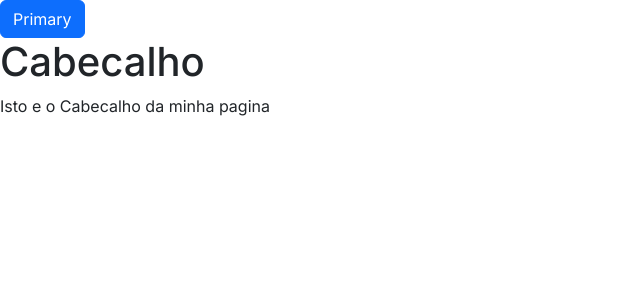
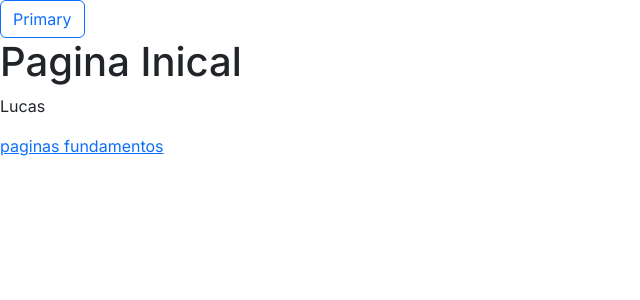
Before and after one commit to lucasrodriguesx/fundamentos, a Next.js app: page / in a window 1280 px wide. Shown: the top 300 px of the page, without its empty margins (0-640 px from the left). Built offline with nearby package versions, Linux system fonts and the light colour scheme.

Commit message:
fundamentos

```diff
--- a/src/app/components/Cabecalho.js
+++ b/src/app/components/Cabecalho.js
@@ -1,9 +1,10 @@
-export default function Cabecalho(){
+export default function Cabecalho(props){
+
     return (
         <>
             <div>
-                <h1>Cabecalho</h1>
-                <p>Isto e o Cabecalho da minha pagina</p>
+                <h1>{props.titulo}</h1>
+                <p>{props.sub}</p>
             </div>
         </>
     )
--- a/src/app/page.js
+++ b/src/app/page.js
@@ -1,13 +1,14 @@
-
 import { Button } from "react-bootstrap";
 import Cabecalho from "./components/Cabecalho";
-
+import Link from "next/link";
 
 export default function Home() {
   return (
     <main>
-      <Button variant="primary">Primary</Button>{' '}
-      <Cabecalho />
+      <Button variant="outline-primary">Primary</Button>{' '}
+      <Cabecalho titulo="Pagina Inical" sub="Lucas"/>
+      <Link href='/fundamentos'> paginas fundamentos</Link>
+
     </main>
   );
 }
```
